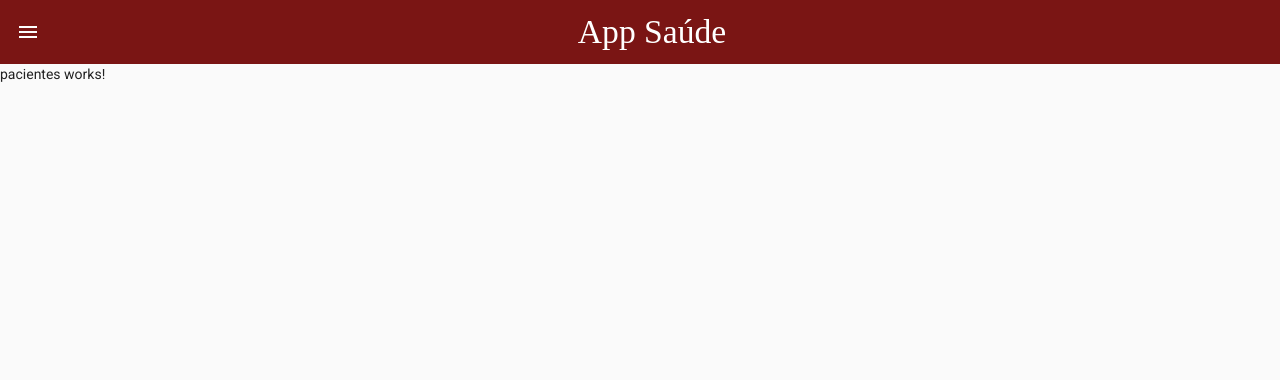
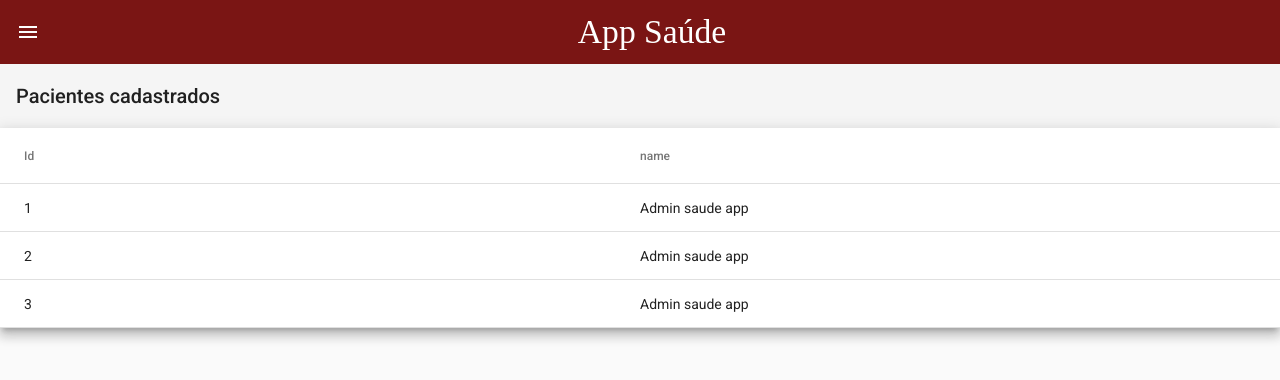
Before and after one commit to Brunostaine/saude-app, an Angular app: page /pacientes in a window 1280 px wide. Shown: the top 380 px of the page. Built offline with nearby package versions, Linux system fonts and the light colour scheme; data requests are answered from the project's data file.

Commit message:
listando pacientes

```diff
--- a/backend/db.json
+++ b/backend/db.json
@@ -5,6 +5,18 @@
             "name": "Admin saude app",
             "dataNascimento": "01/01/2022",
             "idade": "1 ano"
+        },
+        {
+            "id": 2,
+            "name": "Admin saude app",
+            "dataNascimento": "01/01/2022",
+            "idade": "1 ano"
+        },
+        {
+            "id": 3,
+            "name": "Admin saude app",
+            "dataNascimento": "01/01/2022",
+            "idade": "1 ano"
         }
     ]
 }
--- a/src/app/angular-material/angular-material.module.ts
+++ b/src/app/angular-material/angular-material.module.ts
@@ -1,9 +1,11 @@
 import { CommonModule } from '@angular/common';
 import { NgModule } from '@angular/core';
 import { MatIconModule } from '@angular/material/icon';
+import { MatListModule } from '@angular/material/list';
 import { MatSidenavModule } from '@angular/material/sidenav';
+import { MatTableModule } from '@angular/material/table';
 import { MatToolbarModule } from '@angular/material/toolbar';
-import {MatListModule} from '@angular/material/list';
+
 
 @NgModule({
   exports: [
@@ -12,6 +14,7 @@ import {MatListModule} from '@angular/material/list';
     MatIconModule,
     MatSidenavModule,
     MatListModule,
+    MatTableModule
   ]
 })
 export class AngularMaterialModule { }
--- a/src/app/pacientes/pacientes.component.css
+++ b/src/app/pacientes/pacientes.component.css
@@ -0,0 +1,12 @@
+table {
+    width: 100%;
+  }
+
+  .mat-form-field {
+    font-size: 14px;
+    width: 100%;
+  }
+
+  td, th {
+    width: 25%;
+  }
--- a/src/app/pacientes/pacientes.component.html
+++ b/src/app/pacientes/pacientes.component.html
@@ -1 +1,22 @@
-<p>pacientes works!</p>
+<mat-toolbar>
+    <span>Pacientes cadastrados</span>
+  </mat-toolbar>
+
+<table mat-table [dataSource]="pacientes" class="mat-elevation-z8">
+
+    <ng-container matColumnDef="id">
+        <th mat-header-cell *matHeaderCellDef mat-sort-header
+            sortActionDescription="Sort by id"> Id
+        </th>
+        <td mat-cell *matCellDef="let element"> {{element.id}} </td>
+    </ng-container>
+    <ng-container matColumnDef="name">
+        <th mat-header-cell *matHeaderCellDef mat-sort-header
+            sortActionDescription="Sort by name"> name
+        </th>
+        <td mat-cell *matCellDef="let element"> {{element.name}} </td>
+    </ng-container>
+
+    <tr mat-header-row *matHeaderRowDef="displayedColumns"></tr>
+    <tr mat-row *matRowDef="let row; columns: displayedColumns;"></tr>
+</table>
--- a/src/app/pacientes/pacientes.component.ts
+++ b/src/app/pacientes/pacientes.component.ts
@@ -1,4 +1,7 @@
 import { Component, OnInit } from '@angular/core';
+
+import { Pacientes } from './pacientes';
+import { PacientesService } from './pacientes.service';
 
 @Component({
   selector: 'app-pacientes',
@@ -7,9 +10,17 @@ import { Component, OnInit } from '@angular/core';
 })
 export class PacientesComponent implements OnInit {
 
-  constructor() { }
 
-  ngOnInit(): void {
-  }
+    pacientes: Pacientes[] = []
+    displayedColumns: string[] = ['id', 'name'];
+
+
+    constructor(private pacientesService: PacientesService) { }
+
+    ngOnInit(): void {
+    this.pacientesService.read().subscribe((result) => {
+        this.pacientes = result;
+    })
+    }
 
 }
--- /dev/null
+++ b/src/app/pacientes/pacientes.service.ts
@@ -0,0 +1,22 @@
+import { HttpClient } from '@angular/common/http';
+import { Injectable } from '@angular/core';
+import { Observable } from 'rxjs';
+
+import { Pacientes } from './pacientes';
+
+@Injectable({
+  providedIn: 'root'
+})
+export class PacientesService {
+
+    urlBase = 'http://localhost:3020/pacientes'
+
+    constructor(private http: HttpClient) { }
+
+    read(): Observable<Pacientes[]> {
+    return this.http.get<Pacientes[]>(this.urlBase)
+    }
+
+
+
+}
--- /dev/null
+++ b/src/app/pacientes/pacientes.ts
@@ -0,0 +1,6 @@
+export interface Pacientes {
+    id?: number
+    name: string
+    dataNascimento: string
+    idade: string
+}
```
